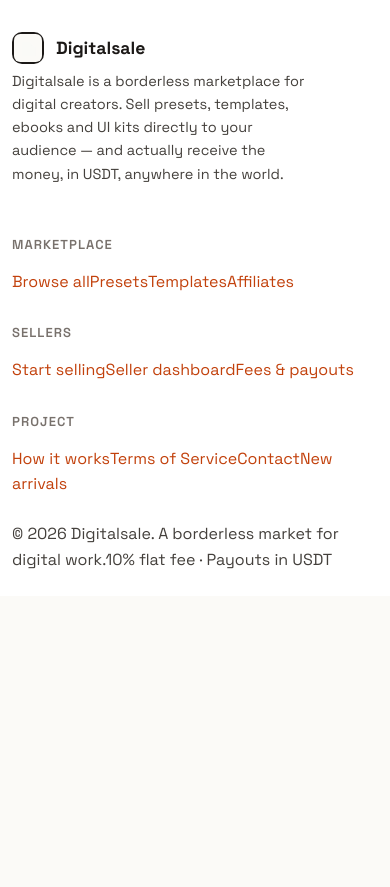
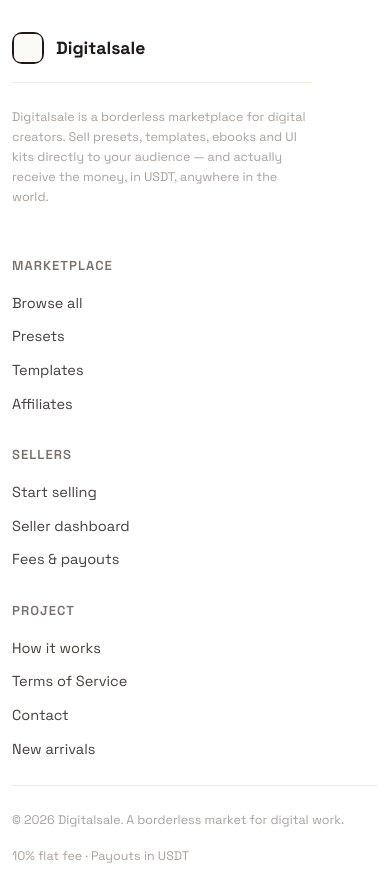
Before and after one commit to baisakib534-hue/digitalsale, a Next.js app in the folder web/: page /dashboard/moderation in a window 390 px wide. Shown: the part 513-1400 px from the top of the page. Before the commit the page ends 1109 px from the top, so only its background shows below. Built offline with nearby package versions, Linux system fonts and the light colour scheme; no server answers.

Commit message:
Design: rebuild SiteHeader + footer — new nav, mobile menu, avatar, brand mark

```diff
--- a/web/app/layout.tsx
+++ b/web/app/layout.tsx
@@ -6,6 +6,7 @@ import ThemeProvider from '../components/ThemeProvider';
 import SiteHeader, { BrandMark } from '../components/SiteHeader';
 import SoundProvider from '../components/SoundProvider';
 import SoundToggle from '../components/SoundToggle';
+import Link from 'next/link';
 import { BRAND } from '../lib/brand';
 import './globals.css';
 
@@ -75,11 +76,11 @@ export default function RootLayout({ children }: { children: React.ReactNode })
             <div className="wrap">
               <div className="cols">
                 <div>
-                <span className="brand">
+                  <Link href="/" className="brand">
                     <BrandMark />
                     {BRAND.name}
-                </span>
-                <p style={{ fontSize: 14.5, maxWidth: 300 }}>
+                  </Link>
+                  <p className="fineprint" style={{ maxWidth: 300, marginTop: 12 }}>
                     {BRAND.description}
                   </p>
                   <div style={{ marginTop: 20 }}>
@@ -88,26 +89,32 @@ export default function RootLayout({ children }: { children: React.ReactNode })
                 </div>
                 <div>
                   <h4>Marketplace</h4>
-                <a href="/market">Browse all</a>
-                <a href="/market?category=Presets">Presets</a>
-                <a href="/market?category=Templates">Templates</a>
-                <a href="/affiliates">Affiliates</a>
+                  <ul>
+                    <li><a href="/market">Browse all</a></li>
+                    <li><a href="/market?category=Presets">Presets</a></li>
+                    <li><a href="/market?category=Templates">Templates</a></li>
+                    <li><a href="/affiliates">Affiliates</a></li>
+                  </ul>
                 </div>
                 <div>
                   <h4>Sellers</h4>
-                <a href="/auth?mode=signup">Start selling</a>
-                <a href="/dashboard">Seller dashboard</a>
-                <a href="/fees">Fees & payouts</a>
+                  <ul>
+                    <li><a href="/auth?mode=signup">Start selling</a></li>
+                    <li><a href="/dashboard">Seller dashboard</a></li>
+                    <li><a href="/fees">Fees & payouts</a></li>
+                  </ul>
                 </div>
                 <div>
                   <h4>Project</h4>
-                <a href="/how-it-works">How it works</a>
-                <a href="/terms">Terms of Service</a>
-                <a href={`mailto:${BRAND.supportEmail}`}>Contact</a>
-                <a href="/market?sort=newest">New arrivals</a>
+                  <ul>
+                    <li><a href="/how-it-works">How it works</a></li>
+                    <li><a href="/terms">Terms of Service</a></li>
+                    <li><a href={`mailto:${BRAND.supportEmail}`}>Contact</a></li>
+                    <li><a href="/market?sort=newest">New arrivals</a></li>
+                  </ul>
                 </div>
               </div>
-            <div className="fine">
+              <div className="fineprint">
                 <span>© 2026 {BRAND.name}. A borderless market for digital work.</span>
                 <span>{BRAND.feePercent}% flat fee · Payouts in {BRAND.payoutAsset}</span>
               </div>
```
Lines whose indentation alone changed are shown as unchanged.
